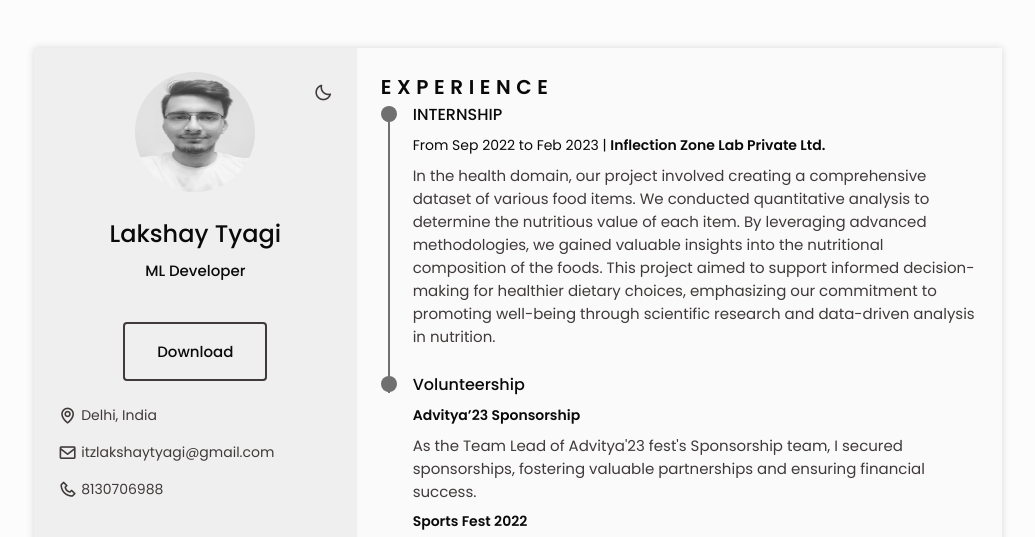
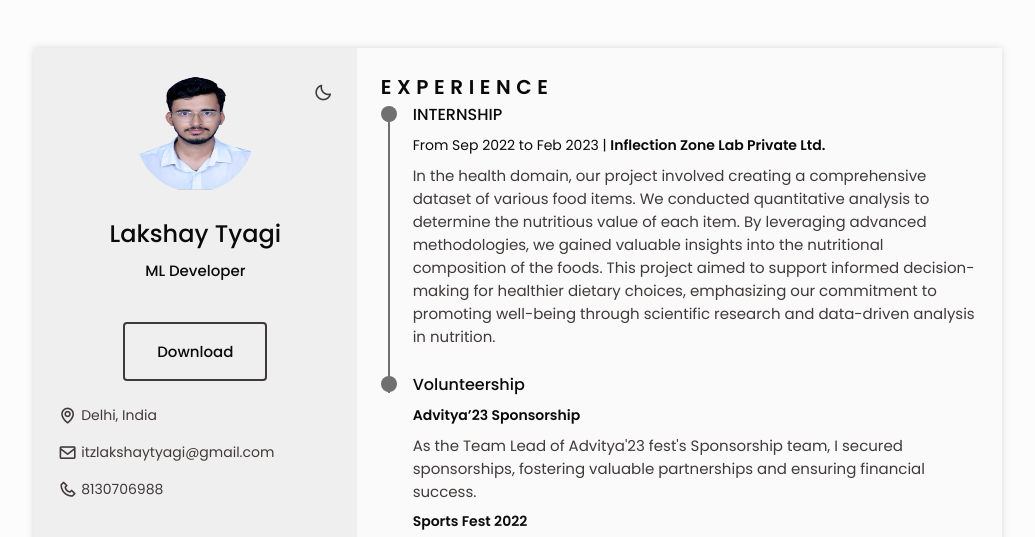
Before and after one commit to lakshay-tyagi/lakshay-tyagi.github.io, a plain HTML site: page index.html in a window 1280 px wide. Shown: the top 537 px of the page, without its empty margins (122-1157 px from the left). Drawn offline with nearby package versions, Linux system fonts and the light colour scheme.

Commit message:
Update index.html

```diff
--- a/index.html
+++ b/index.html
@@ -69,7 +69,7 @@
                     <section class="home" id="home">
                         <div class="home__container section bd-grid">
                             <div class="home__data bd-grid">
-                                <img src="assets/img/image.jpeg" alt="" class="home__img">
+                                <img src="assets/img/image_1.png" alt="" class="home__img">
                                 <b></b><h1 class="home__title">Lakshay Tyagi</b></h1>
                                 <h3 class="home__profession">ML Developer</h3>
                                 <div>
```
